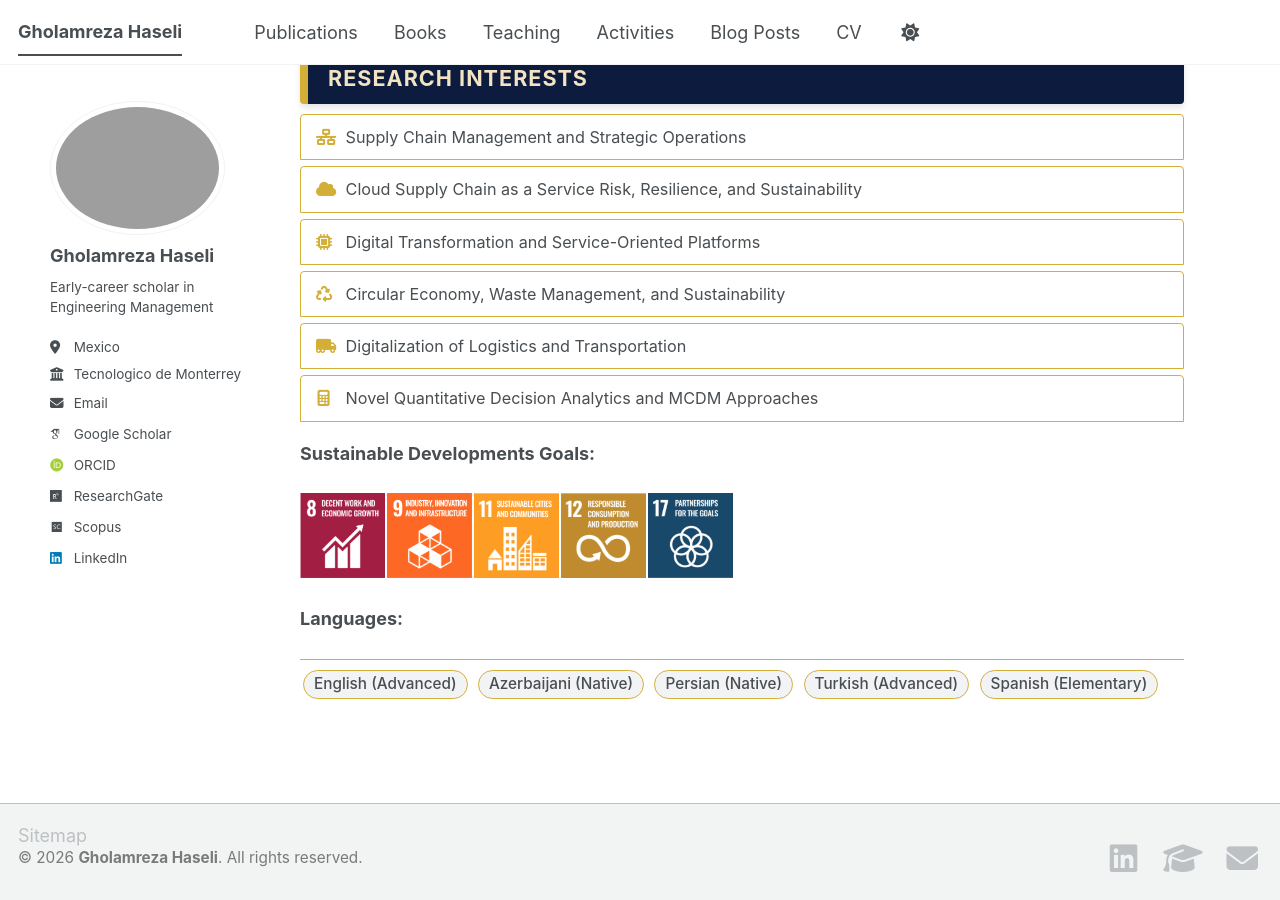
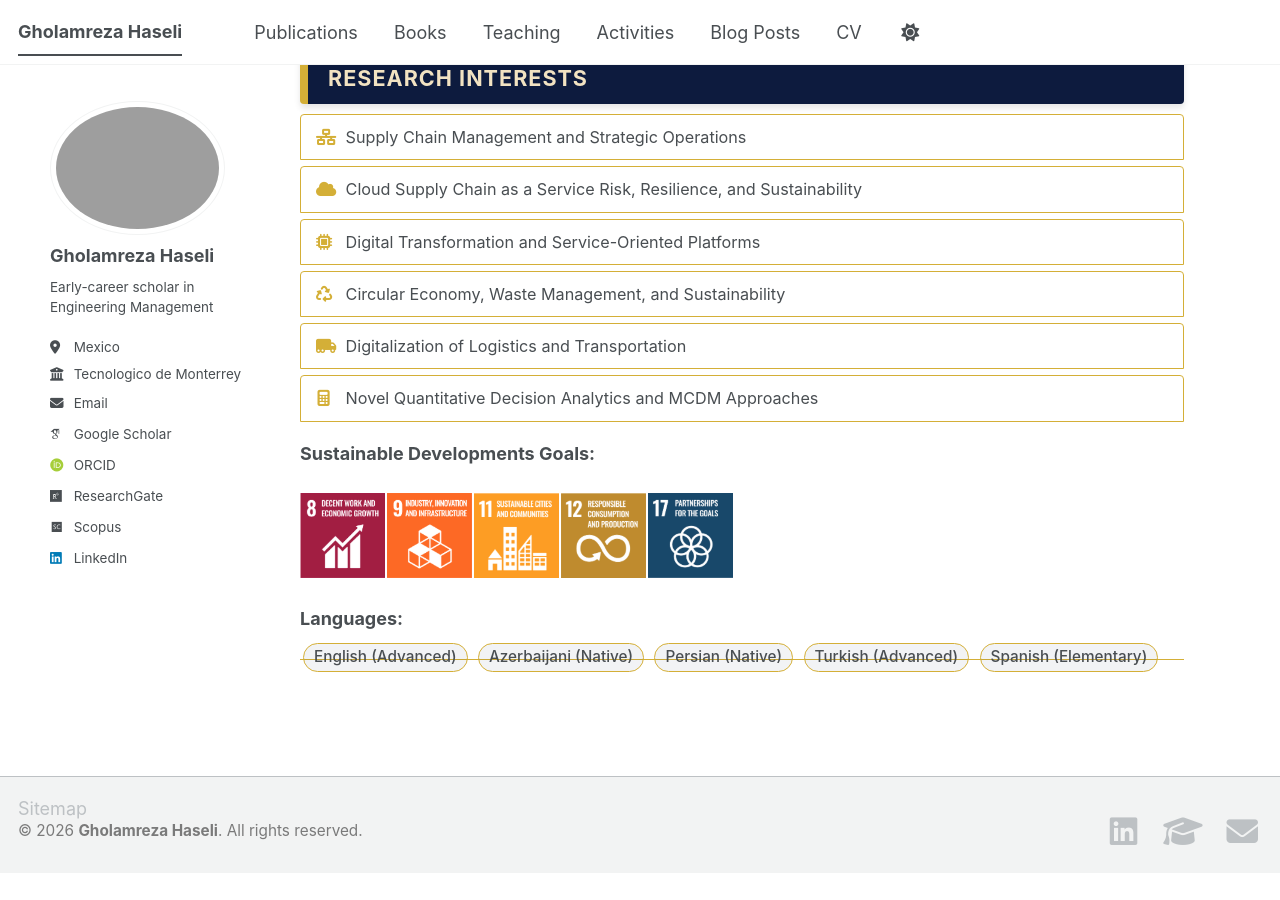
Before and after one commit to Gholamreza-Haseli/Gholamreza-Haseli.github.io, a Jekyll site: the page built from _pages/about.md, in a window 1280 px wide and 900 px high, scrolled down 695 px. Built offline with Jekyll 4.4.1, drawn with Linux system fonts in a browser that asks for light colours; some web fonts are replaced; a script bundle is joined from its source files by our own code; library files that are not in the unit come from our copies; after the commit the page ends 1568 px from its top, so only the background shows below that.

Commit message:
Update about.md

```diff
--- a/_pages/about.md
+++ b/_pages/about.md
@@ -165,7 +165,8 @@
 </div>
 
 <div class="language-section" style="margin-top: 20px;">
-    <strong>Languages:</strong><h4 style="border-bottom: 1px solid #d4af37; padding-bottom: -10px;"></h4>
+    <strong>Languages:</strong>
+  <h4 style="border-bottom: 1px solid #d4af37; margin-bottom: -20px; padding-bottom: -10px;"></h4>
   <p style="font-size: 0.85em;">
     <span class="badge-lang">English (Advanced)</span>
     <span class="badge-lang">Azerbaijani (Native)</span>
```
